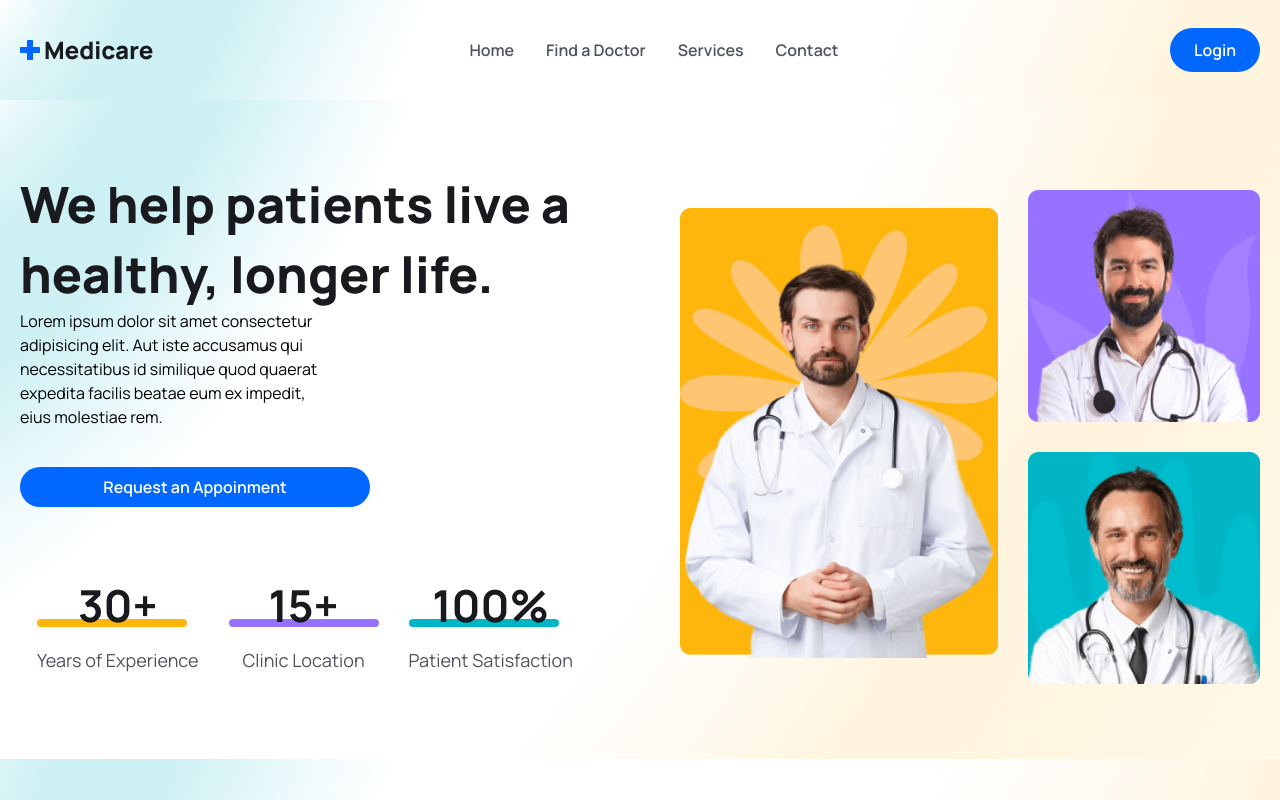
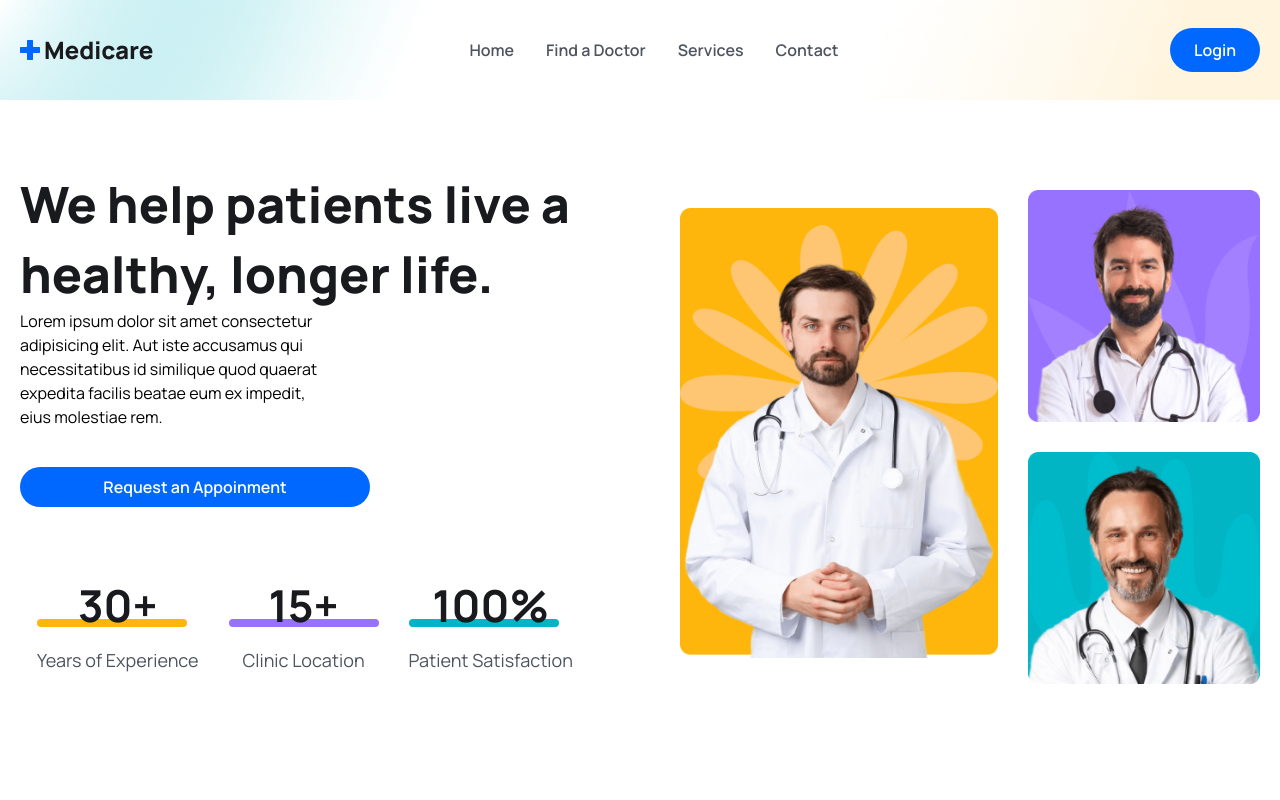
Before and after one commit to smartclin/Full-Stack-Medical-App, a React (Vite) app: page / in a window 1280 px wide. Shown: the top 800 px of the page. Built offline with nearby package versions, Linux system fonts and the light colour scheme; a web font is replaced by a local one.

Commit message:
Update index.css
Update index.css

```diff
--- a/src/index.css
+++ b/src/index.css
@@ -30,7 +30,7 @@
   }
 
   section {
-    @apply bg-[url('./assets/images/hero-bg.png')] bg-no-repeat bg-center bg-cover;
+    @apply bg-no-repeat bg-center bg-cover;
   }
 }
 
```
